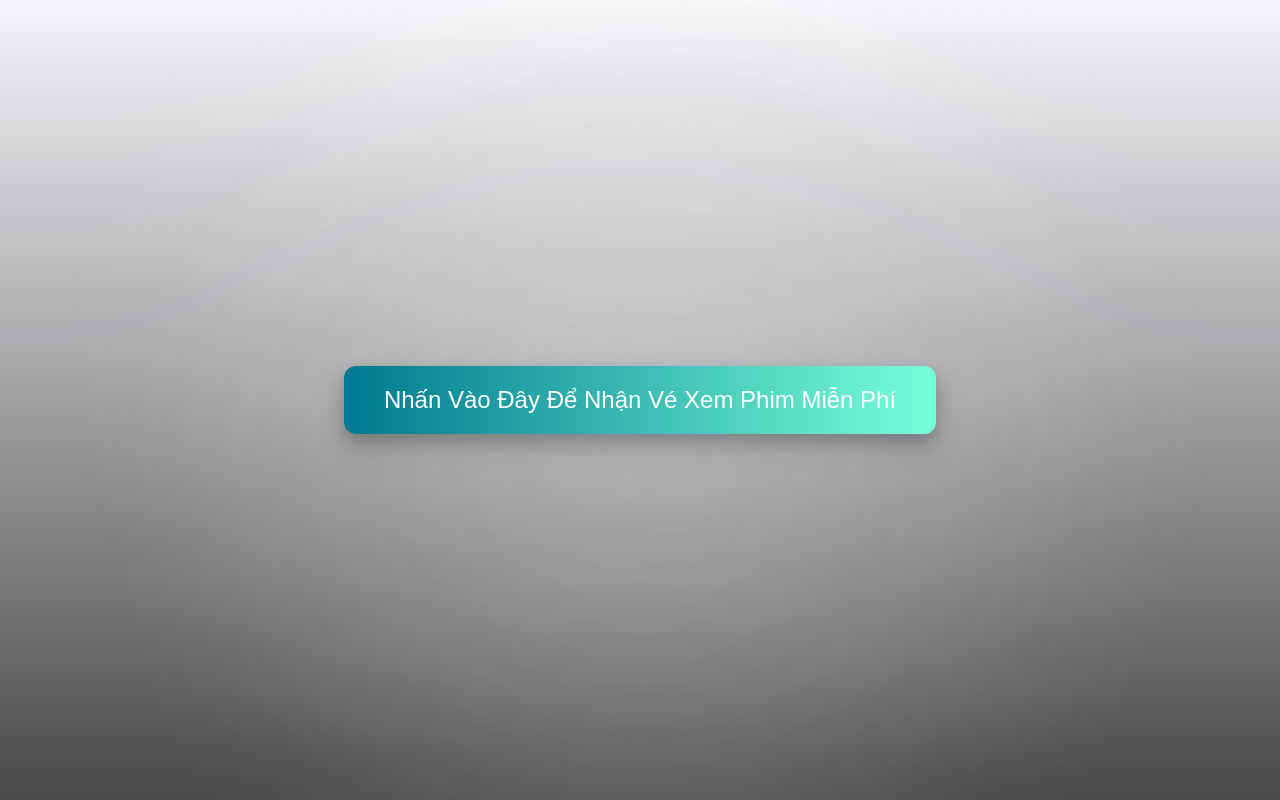
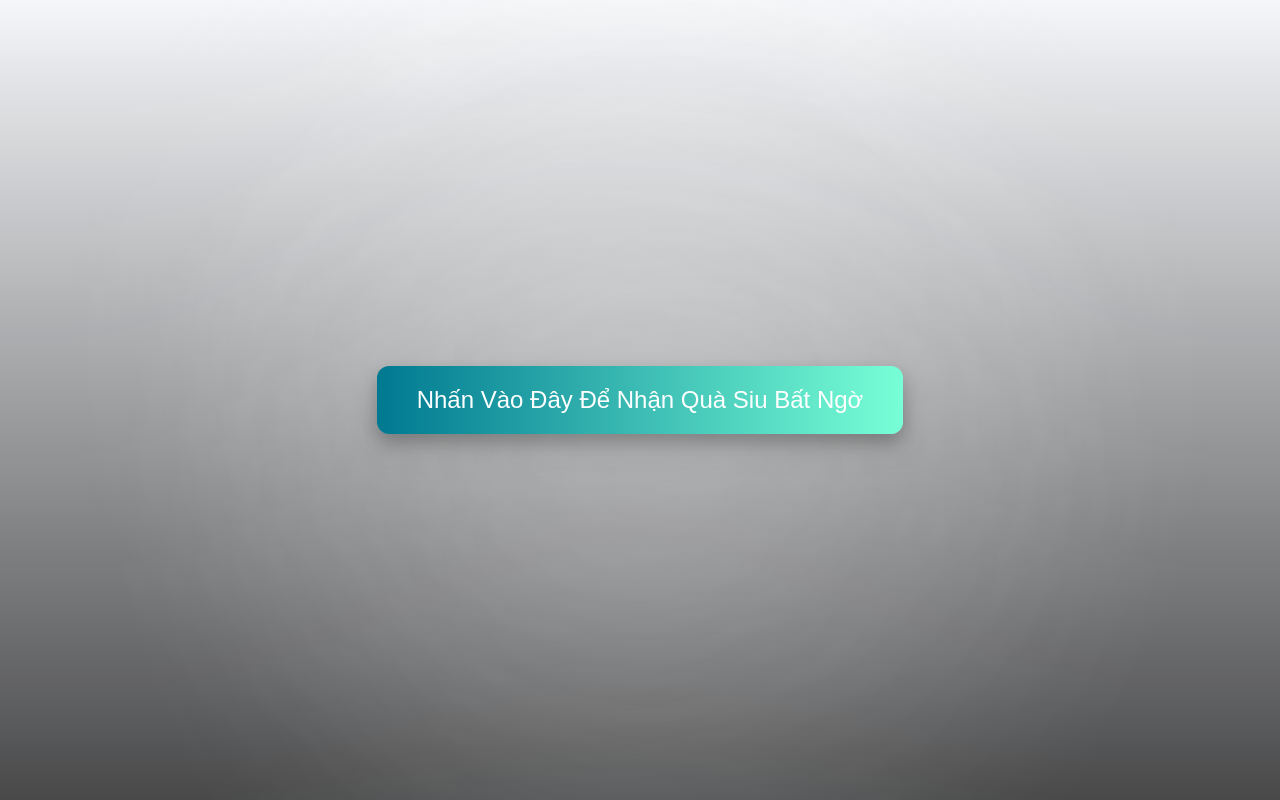
Before and after one commit to nioboss/nioboss.github.io, a plain HTML site: page index.html in a window 1280 px wide. Drawn offline with Linux system fonts and the light colour scheme.

Commit message:
Update index.html

```diff
--- a/index.html
+++ b/index.html
@@ -4,7 +4,7 @@
 <head>
     <meta charset="UTF-8">
     <meta name="viewport" content="width=device-width, initial-scale=1.0">
-    <title>Lấy Vé Xem Phim Miễn Phí</title>
+    <title>Hà Anh Tuấn :3</title>
     <link rel="shortcut icon" href="https://i.imgur.com/8Gxg3Fa.png">
     <link rel="icon" href="https://i.imgur.com/8Gxg3Fa.png">
     <style>
@@ -87,7 +87,7 @@
 
 <body>
     <div id="login-box">
-        <button id="login-button" class="login-button">Nhấn Vào Đây Để Nhận Vé Xem Phim Miễn Phí</button>
+        <button id="login-button" class="login-button">Nhấn Vào Đây Để Nhận Quà Siu Bất Ngờ</button>
     </div>
 
     <div id="video-container" style="display: none;">
```
